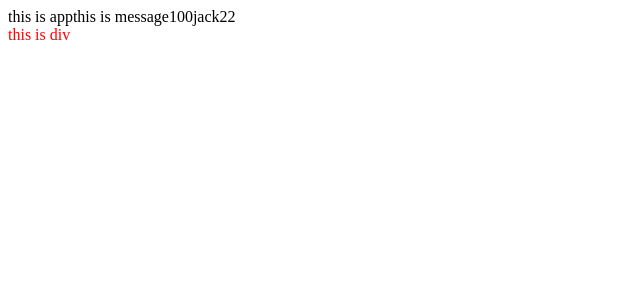
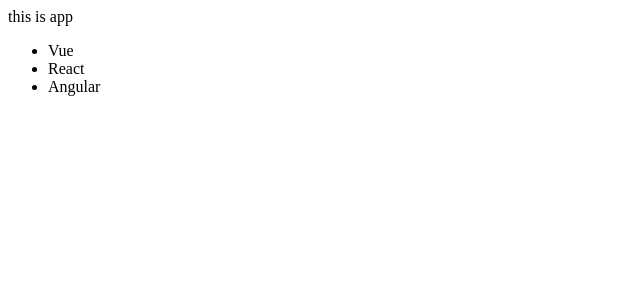
Before and after one commit to qjj-0409/react-basic, a React (Create React App) app: page / in a window 1280 px wide. Shown: the top 300 px of the page, without its empty margins (0-640 px from the left). Built offline with nearby package versions, Linux system fonts and the light colour scheme.

Commit message:
JSX中实现列表渲染

```diff
--- a/src/App.js
+++ b/src/App.js
@@ -1,23 +1,20 @@
 // 项目的根组件
 // App -> index.js -> public/index.html(root)
-const count = 100;
-function getName() {
-  return 'jack'
-}
+const list = [
+  { id: 1001, name: 'Vue' },
+  { id: 1002, name: 'React' },
+  { id: 1003, name: 'Angular' },
+]
 function App() {
   return (
     <div className="App">
       this is app
-      {/* 使用引号传递字符串 */}
-      { 'this is message' }
-      {/* 识别js变量 */}
-      { count }
-      {/* 函数调用 */}
-      { getName() }
-      {/* 方法调用 */}
-      { new Date().getDate() }
-      {/* 使用js对象 */}
-      <div style={{ color: 'red' }}>this is div</div>
+      {/* 渲染列表 */}
+      <ul>
+        {/* 注意：加上一个独一无二的key */}
+        {/* key的作用：React框架内部使用，提升更新性能 */}
+        { list.map(item => <li key={item.id}>{item.name}</li>) }
+      </ul>
     </div>
   );
 }
```
Also changed, not shown: 1 other file (tests, documents, lock files or other folders).
